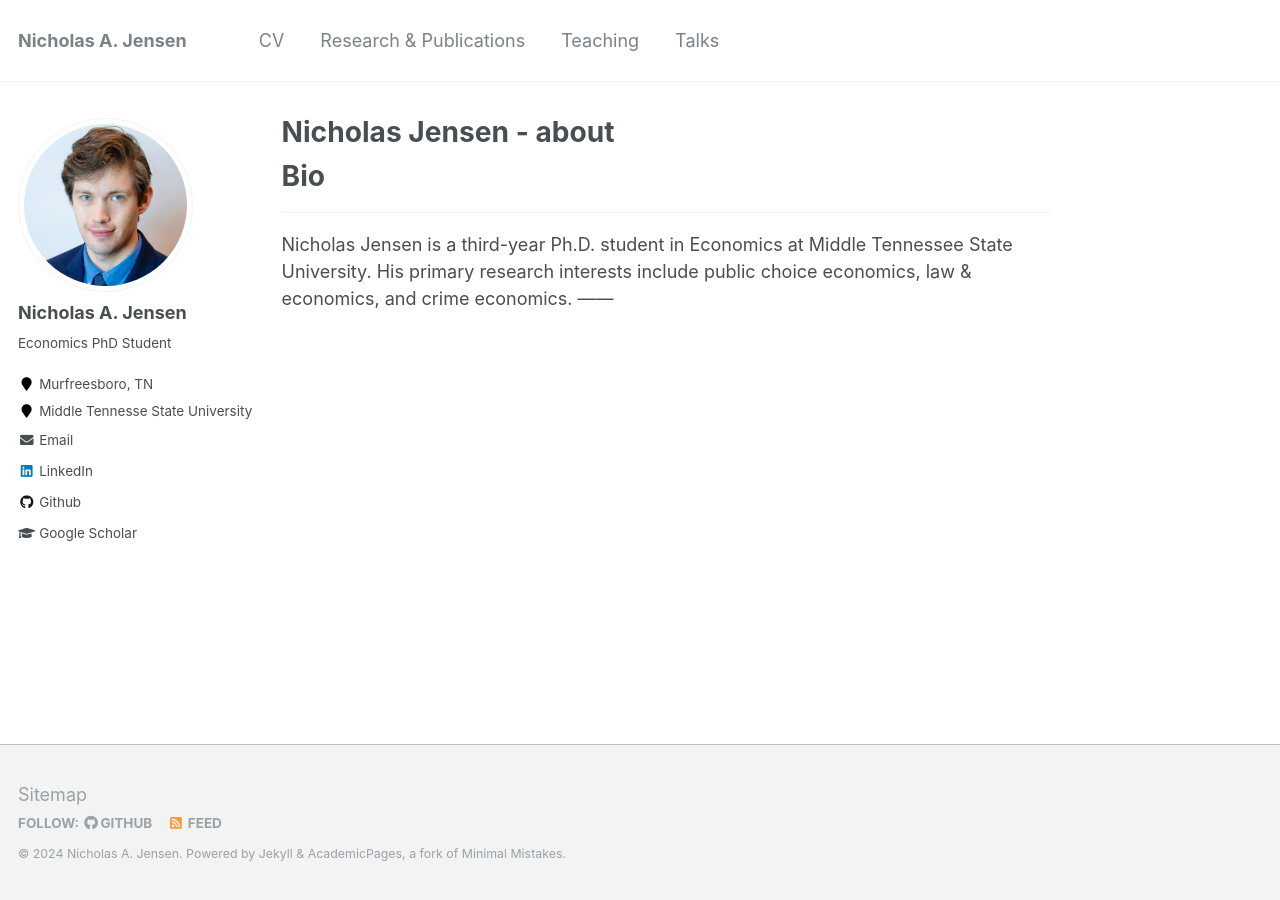
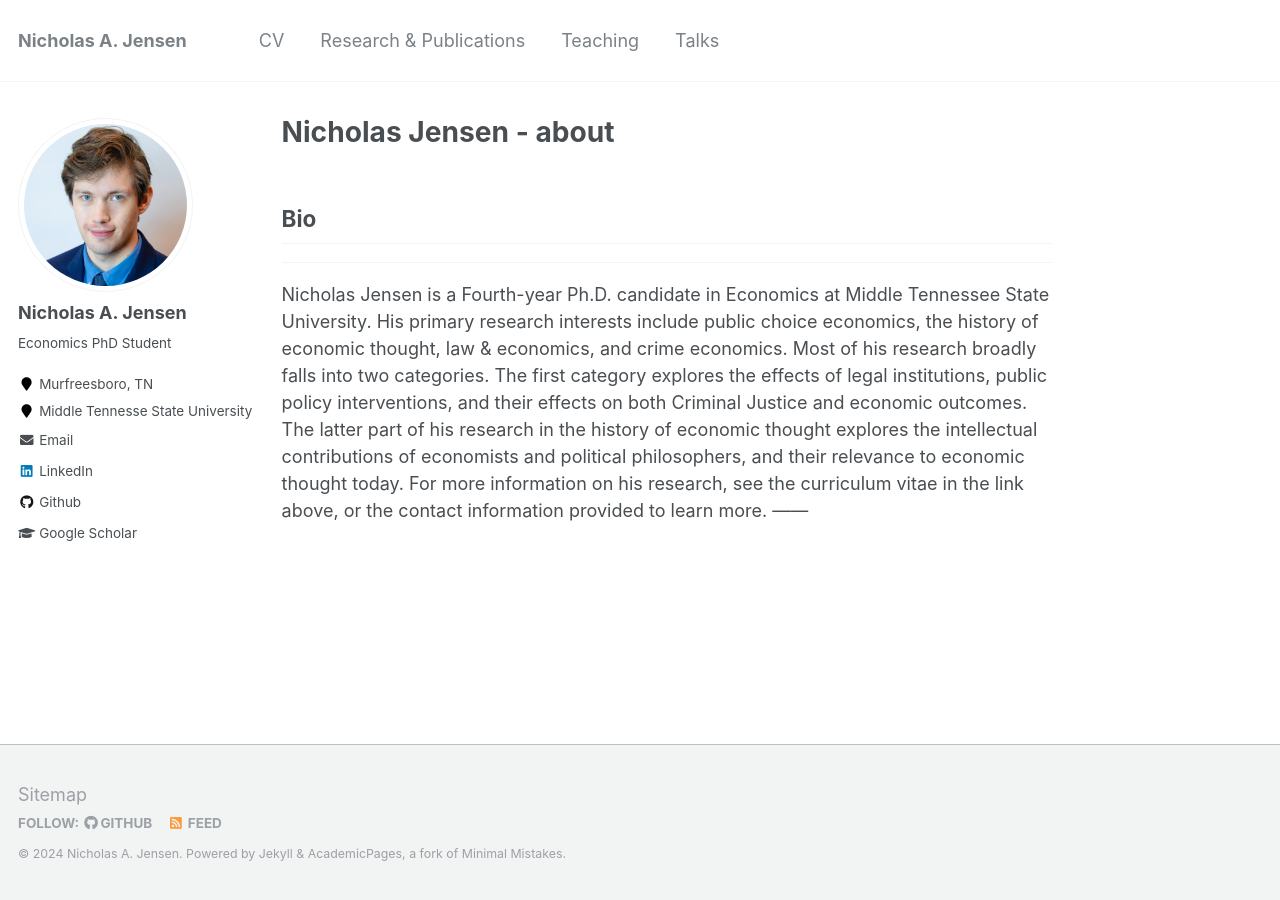
Before and after one commit to naj2r/naj2r.github.io, a Jekyll site: the page built from _pages/about.md, in a window 1280 px wide. Built offline with Jekyll 4.4.1, drawn with Linux system fonts in a browser that asks for light colours.

Commit message:
Updated bio about section

```diff
--- a/_pages/about.md
+++ b/_pages/about.md
@@ -8,9 +8,13 @@ redirect_from:
   - /about.html
 ---
 
-# Bio
+## Bio
 
 ------
-Nicholas Jensen is a third-year Ph.D. student in Economics at Middle Tennessee State University. His primary research interests include public choice economics, law & economics, and crime economics.
+Nicholas Jensen is a Fourth-year Ph.D. candidate in Economics at Middle Tennessee State University. His primary research interests include public choice economics, the history of economic thought, law & economics, and crime economics. Most of his research broadly falls into two categories. The first category explores the effects of legal institutions, public policy interventions, and their effects on both Criminal Justice and economic outcomes. The latter part of his research in the history of economic thought explores the intellectual contributions of economists and political philosophers, and their relevance to economic thought today. For more information on his research, see the curriculum vitae in the link above, or the contact information provided to learn more.
 ------
+
+
+
+
 <!--  More info about configuring academicpages can be found in [the guide](https://academicpages.github.io/markdown/). The [guides for the Minimal Mistakes theme](https://mmistakes.github.io/minimal-mistakes/docs/configuration/) (which this theme was forked from) might also be helpful.  -->
```
